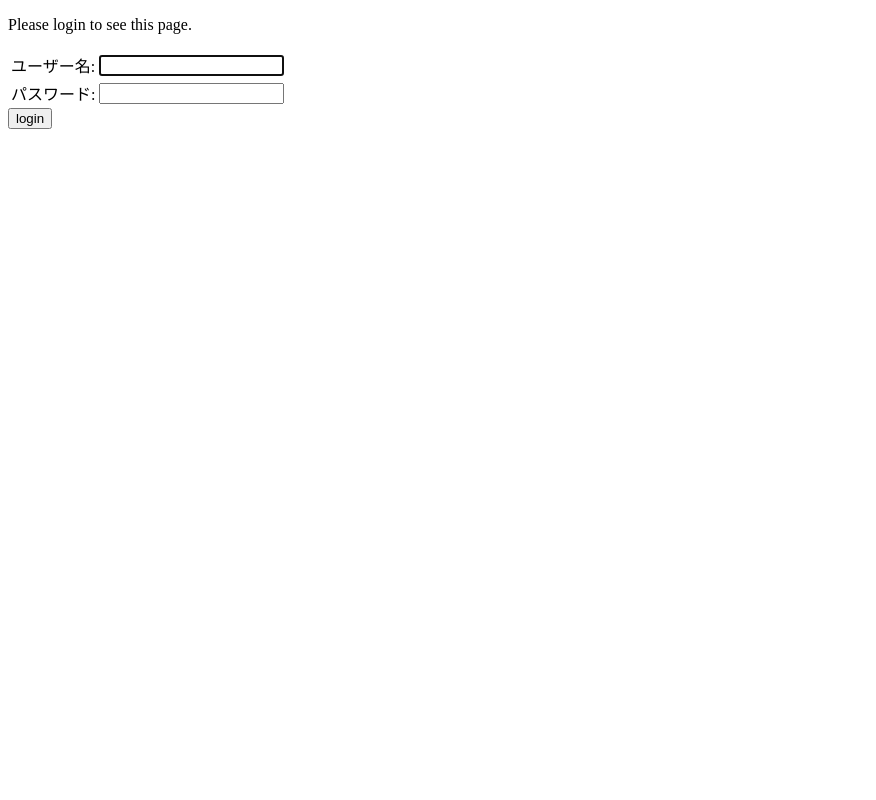
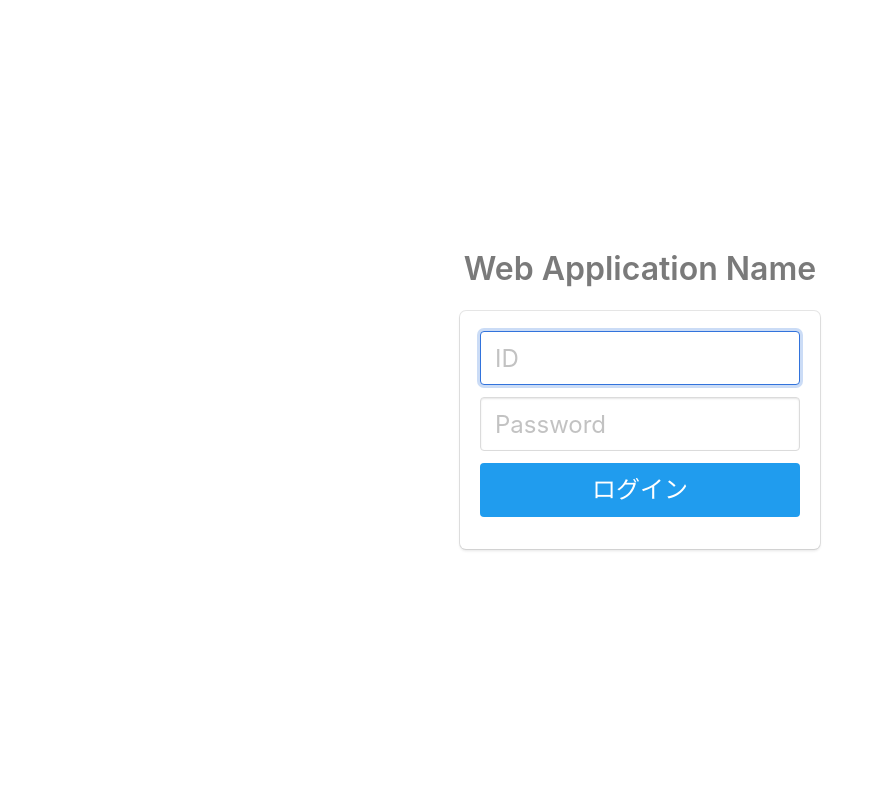
Before and after one commit to kitamura-toshiyuki/demo-react, a Django app: page /accounts/login/?next=/ in a window 1280 px wide. Shown: the whole page, without its empty margins (0-876 px from the left). Run offline with Django 3.2, Linux system fonts and the light colour scheme.

Commit message:
mod login page lookandfeel

```diff
--- a/templates/base.html
+++ b/templates/base.html
@@ -1,6 +1,7 @@
 <!DOCTYPE html>
 <html>
 <head>
+    <link rel="stylesheet" href="https://cdnjs.cloudflare.com/ajax/libs/bulma/0.7.1/css/bulma.min.css" />
     <title>demo-react</title>
 </head>
 
--- a/templates/registration/login.html
+++ b/templates/registration/login.html
@@ -1,34 +1,46 @@
 {% extends "base.html" %}
 
 {% block content %}
+    <section class="hero is-fullheight">
+        <div class="hero-body">
+            <div class="container has-text-centered">
+                <div class="column is-4 is-offset-4">
+                    <h3 class="title has-text-grey">Web Application Name</h3>
+                    <div class="box">
+                        <form method="post" action="{% url 'login' %}">
+                            {% csrf_token %}
+                            <div class="field">
+                                <div class="control">
+                                    <input class="input is-large" type="text" placeholder="ID" autofocus=""
+                                           name="username">
+                                </div>
+                            </div>
 
-    {% if form.errors %}
-        <p>Your username and password didn't match. Please try again.</p>
-    {% endif %}
-
-    {% if next %}
-        {% if user.is_authenticated %}
-            <p>Your account doesn't have access to this page. To proceed,
-                please login with an account that has access.</p>
-        {% else %}
-            <p>Please login to see this page.</p>
-        {% endif %}
-    {% endif %}
-
-    <form method="post" action="{% url 'login' %}">
-        {% csrf_token %}
-        <table>
-            <tr>
-                <td>{{ form.username.label_tag }}</td>
-                <td>{{ form.username }}</td>
-            </tr>
-            <tr>
-                <td>{{ form.password.label_tag }}</td>
-                <td>{{ form.password }}</td>
-            </tr>
-        </table>
-
-        <input type="submit" value="login"/>
-        <input type="hidden" name="next" value="{{ next }}"/>
-    </form>
+                            <div class="field">
+                                <div class="control">
+                                    <input class="input is-large" type="password" placeholder="Password"
+                                           name="password">
+                                </div>
+                            </div>
+                            <div class="field">
+                                <div class="control">
+                                    <input class="button is-block is-info is-large is-fullwidth" type="submit"
+                                           value="ログイン"/>
+                                    <input type="hidden" name="next" value="{{ next }}"/>
+                                </div>
+                            </div>
+                            <div class="field">
+                                <div class="control">
+                                    {% if form.errors %}
+                                        <p class="is-size-5 has-text-danger">ログインに失敗しました。<br>入力内容を確認し、もう一度入力してください。
+                                        </p>
+                                    {% endif %}
+                                </div>
+                            </div>
+                        </form>
+                    </div>
+                </div>
+            </div>
+        </div>
+    </section>
 {% endblock %}
```
